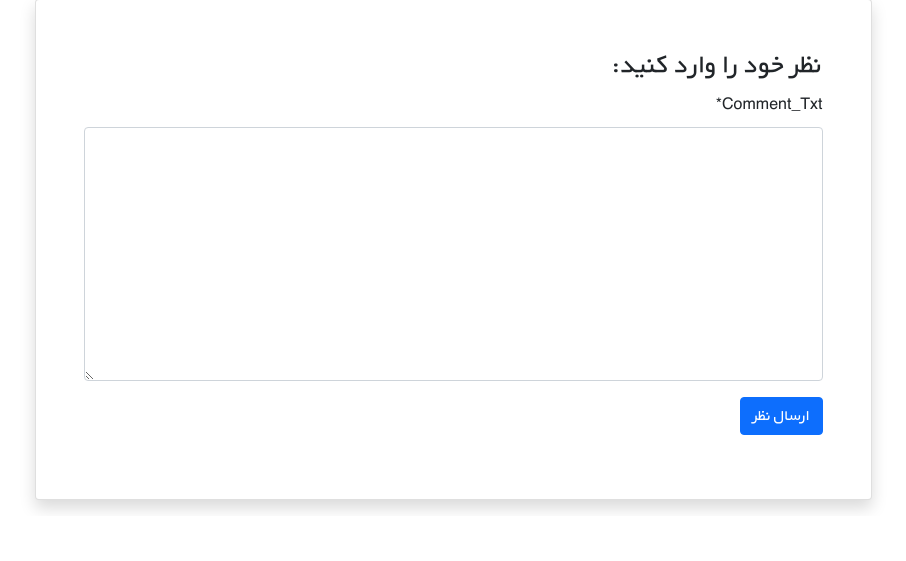
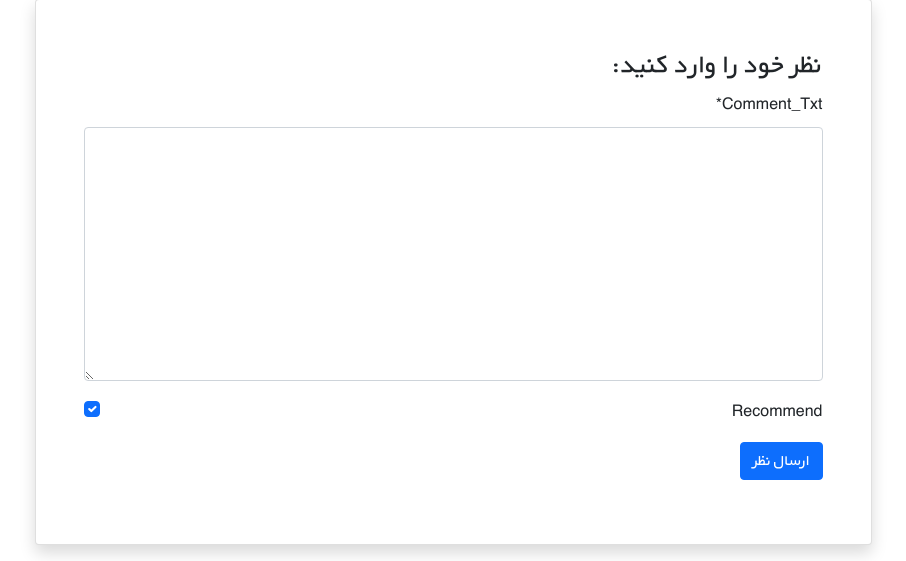
Before and after one commit to sabermodirian/bookstore, a Django app: template books/templates/books/book_details.html in a window 1280 px wide. Shown: the part 679-1240 px from the top of the page, without its empty margins (187-1093 px from the left). Before the commit the page ends 1190 px from the top, so only its background shows below. Run offline with Django 5.2, Linux system fonts and the light colour scheme; the template is opened without the code that fills it: values that come from a table or form of the project are taken from there, others are empty; some libraries are stand-ins or nearby versions.

Commit message:
54)توسعه ی بخش نظرات (کامنتهای) هر کتاب در book_details.html و admin.py

```diff
--- a/books/admin.py
+++ b/books/admin.py
@@ -8,4 +8,4 @@ class BookAdmin(admin.ModelAdmin):
 @admin.register(Comment)
 class ModelNameAdmin(admin.ModelAdmin):
 	model = Comment
-	list_display = ('user' , 'book','text','created_at',)
+	list_display = ('user' , 'book','text','recommend', 'is_active' ,'created_at',)
--- a/books/forms.py
+++ b/books/forms.py
@@ -6,7 +6,7 @@ from books.models import Comment
 class CommentForm(forms.ModelForm):
     class Meta:
 	    model = Comment
-	    fields = ['text']
+	    fields = ['text', 'recommend']
 
 
 #
--- a/books/models.py
+++ b/books/models.py
@@ -26,6 +26,8 @@ class Comment(models.Model):
 	book = models.ForeignKey(Book , on_delete = models.CASCADE, related_name = 'cmnts_rel') # FK به مدل کتاب BOOK در همینجا(بالا)
 	text = models.TextField(verbose_name = 'Comment_Txt')
 	created_at = models.DateTimeField(auto_now = True , verbose_name = 'Created at ')
+	is_active = models.BooleanField(default = True) # برای نشان دادن یا عدم نشان دادن کامنت در بخش نظرات مربوط ی این کتاب
+	recommend = models.BooleanField(default = True) # برای توصیه به خرید و مطالعه ی این کتاب یا نه؟
 
 	def __str__(self):
 		return f'{self.user} writed: this {self.text} for  this: {self.book}'
--- a/books/templates/books/book_details.html
+++ b/books/templates/books/book_details.html
@@ -61,10 +61,20 @@
         <h2 class="mb-5">نظرات:</h2>
 
         {% for comment in comments %}
+            {% if comment.is_active %}
              <div class="border-bottom mb-3">
-        <h5 class="mb-3">{{ comment.user.username }}</h5>
+                <h5 class="mb-3">{{ comment.user.username }}</h5>
+                 {% if comment.recommend %}
+                 	<p>این کتاب را برای مطالعه مفید میدونم و خریدشو به همه  توصیه میکنم</p>
+                 {% else %}
+                 	<p>پیشنهادی برای  مطالعه ی این کتاب ندارم</p>
+                 {% endif %}
         <p>{{ comment.text|linebreaks }}</p>
     </div>
+
+            {% else %}
+            	<p>نظر شما درباره ی این کتاب برای تایید نمایش  هنوز در دست بررسی است  </p>
+            {% endif %}
         {% empty %}
             <p>هنوز نظری برای این کتاب ثبت نشده است.</p>
         {% endfor %}
```
Also changed, not shown: books/migrations/0006_comment_is_active_comment_recommend_and_more.py (added).
